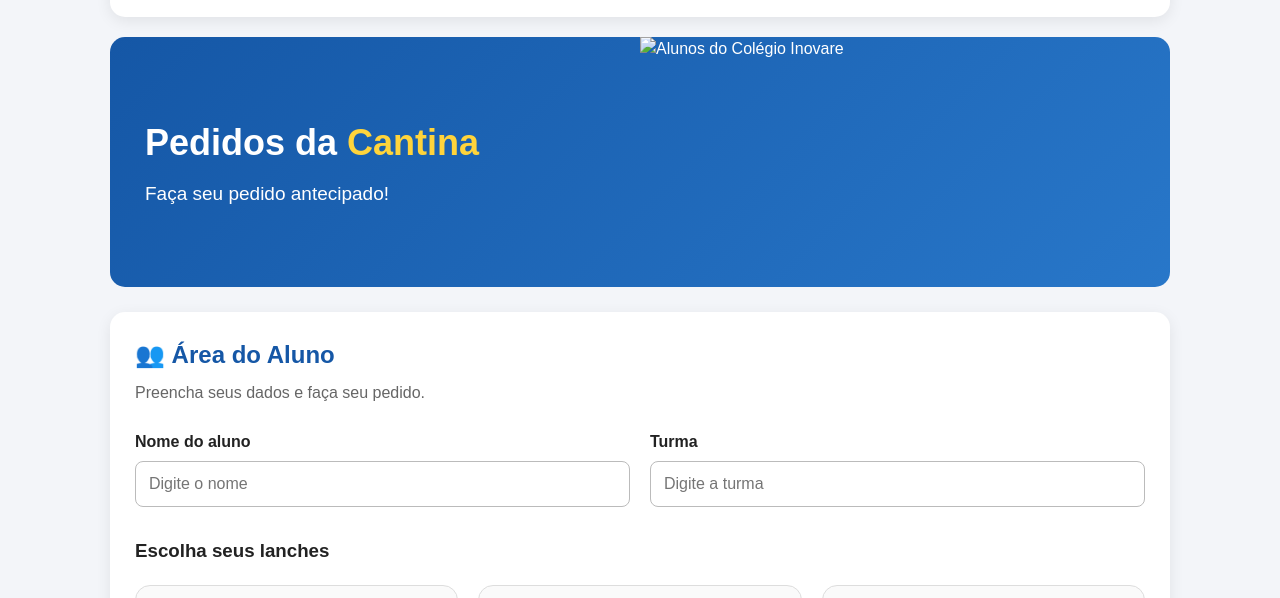
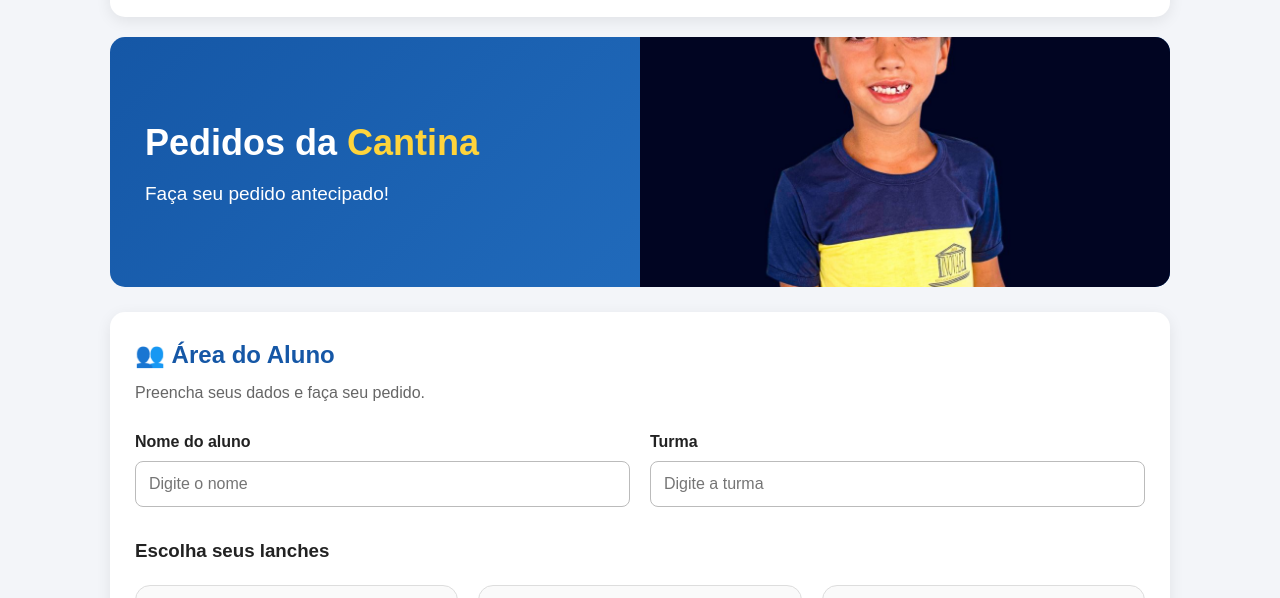
Before and after one commit to lucasphelliperamos-commits/cantina-inovare, a plain HTML site: page index.html in a window 1280 px wide. Shown: the part 123-721 px from the top of the page. Drawn offline with Linux system fonts and the light colour scheme.

Commit message:
index.html

```diff
--- a/index.html
+++ b/index.html
@@ -123,7 +123,7 @@
             <!-- TROQUE SOMENTE O LINK DA FOTO DO BANNER -->
 
             <img
-                src="LINK_DA_FOTO_DO_BANNER_AQUI"
+                src="aluno.jpeg"
                 alt="Alunos do Colégio Inovare"
             >
 
```
